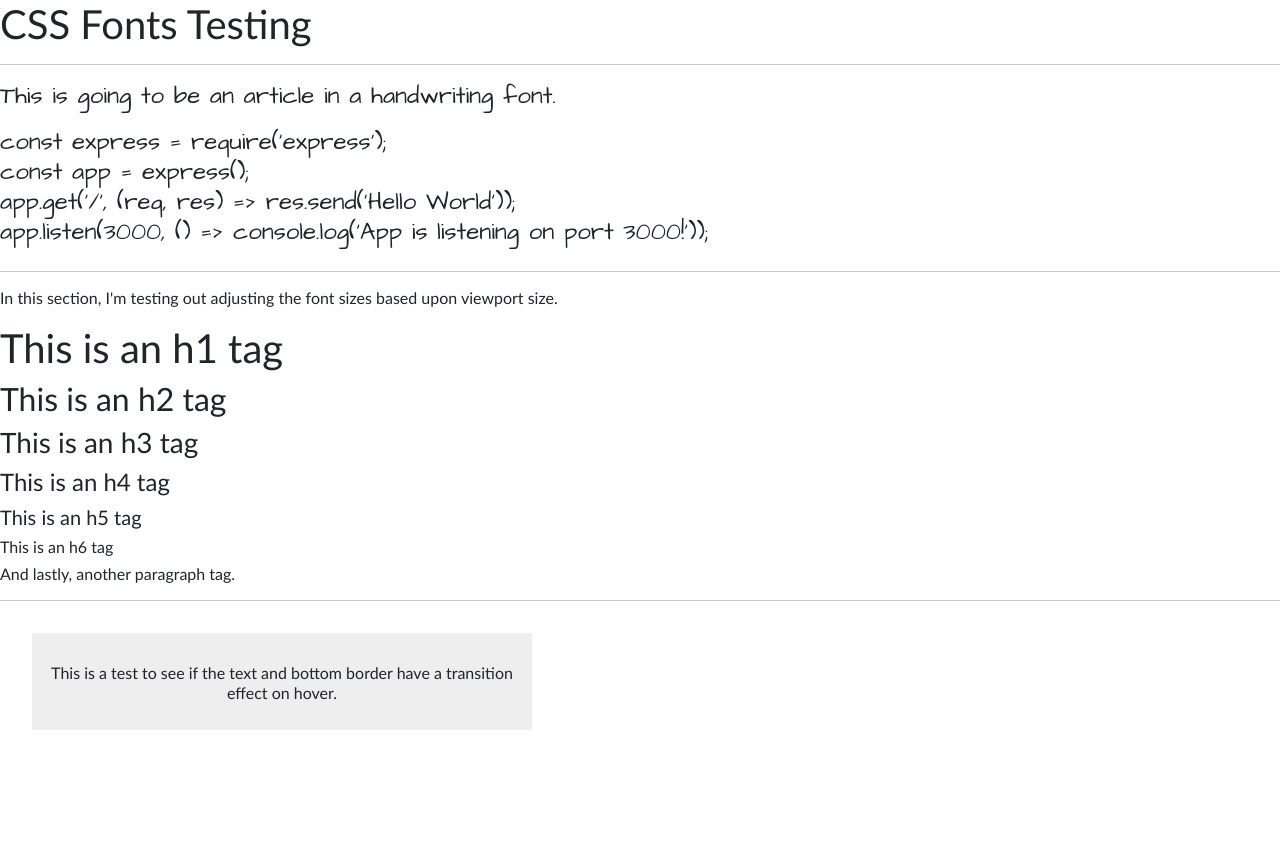
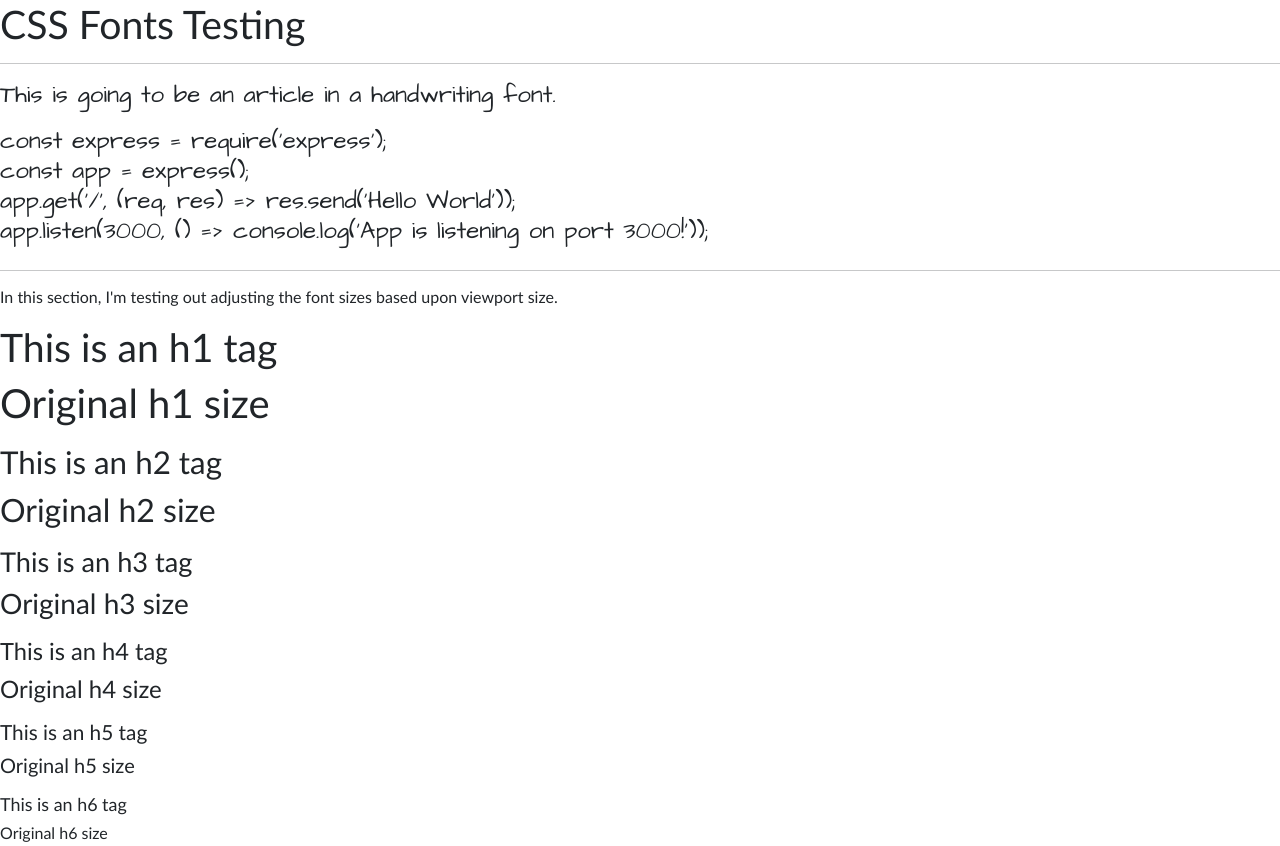
Before and after one commit to mike14747/css-testing, a plain HTML site: page fonts.html in a window 1280 px wide. Shown: the top 846 px of the page. Before the commit the page ends 800 px from the top, so only its background shows below. Drawn offline with Linux system fonts and the light colour scheme.

Commit message:
Updated fonts.css for variable heading sizes.

```diff
--- a/css/fonts.css
+++ b/css/fonts.css
@@ -21,7 +21,7 @@
     bottom: 0;
     left: 0;
     width: 100%;
-    height: 3px;
+    height: 5px;
     background-color: #ffffff;
     content: "";
 }
@@ -37,3 +37,57 @@
     background-color: coral;
     transition: 3s;
 }
+
+h1 {
+    font-size: clamp(2rem, 1.50vw + 1.25rem, 3rem);
+    /* font-size: 2.5rem; */
+}
+
+h2 {
+    font-size: clamp(1.6rem, 1.20vw + 1.0rem, 2.5rem);
+    /* font-size: 2rem; */
+}
+
+h3 {
+    font-size: clamp(1.4rem, 1.0vw + 0.90rem, 2.25rem);
+    /* font-size: 1.75rem; */
+}
+
+h4 {
+    font-size: clamp(1.2rem, 0.85vw + 0.80rem, 2rem);
+    /* font-size: 1.5rem; */
+}
+
+h5 {
+    font-size: clamp(1rem, 0.75vw + 0.70rem, 1.75rem);
+    /* font-size: 1.25rem; */
+}
+
+h6 {
+    font-size: clamp(0.90rem, 0.65vw + 0.60rem, 1.50rem);
+    /* font-size: 1rem; */
+}
+
+.h1 {
+    font-size: 2.5rem;
+}
+
+.h2 {
+    font-size: 2rem;
+}
+
+.h3 {
+    font-size: 1.75rem;
+}
+
+.h4 {
+    font-size: 1.5rem;
+}
+
+.h5 {
+    font-size: 1.25rem;
+}
+
+.h6 {
+    font-size: 1rem;
+}
--- a/fonts.html
+++ b/fonts.html
@@ -43,11 +43,17 @@
                 In this section, I'm testing out adjusting the font sizes based upon viewport size.
             </p>
             <h1>This is an h1 tag</h1>
+            <p class="h1">Original h1 size</p>
             <h2>This is an h2 tag</h2>
+            <p class="h2">Original h2 size</p>
             <h3>This is an h3 tag</h3>
+            <p class="h3">Original h3 size</p>
             <h4>This is an h4 tag</h4>
+            <p class="h4">Original h4 size</p>
             <h5>This is an h5 tag</h5>
+            <p class="h5">Original h5 size</p>
             <h6>This is an h6 tag</h6>
+            <p class="h6">Original h6 size</p>
             <p>And lastly, another paragraph tag.</p>
         </section>
 
```
